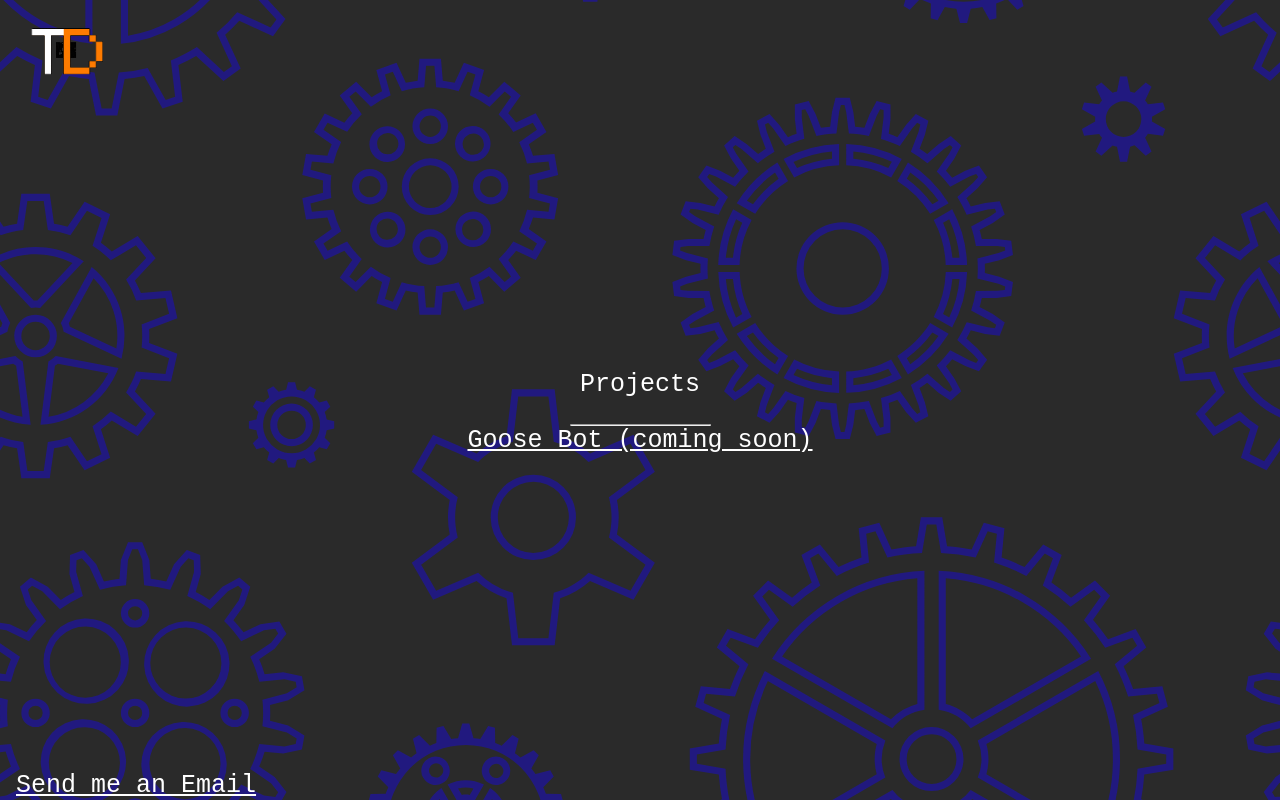
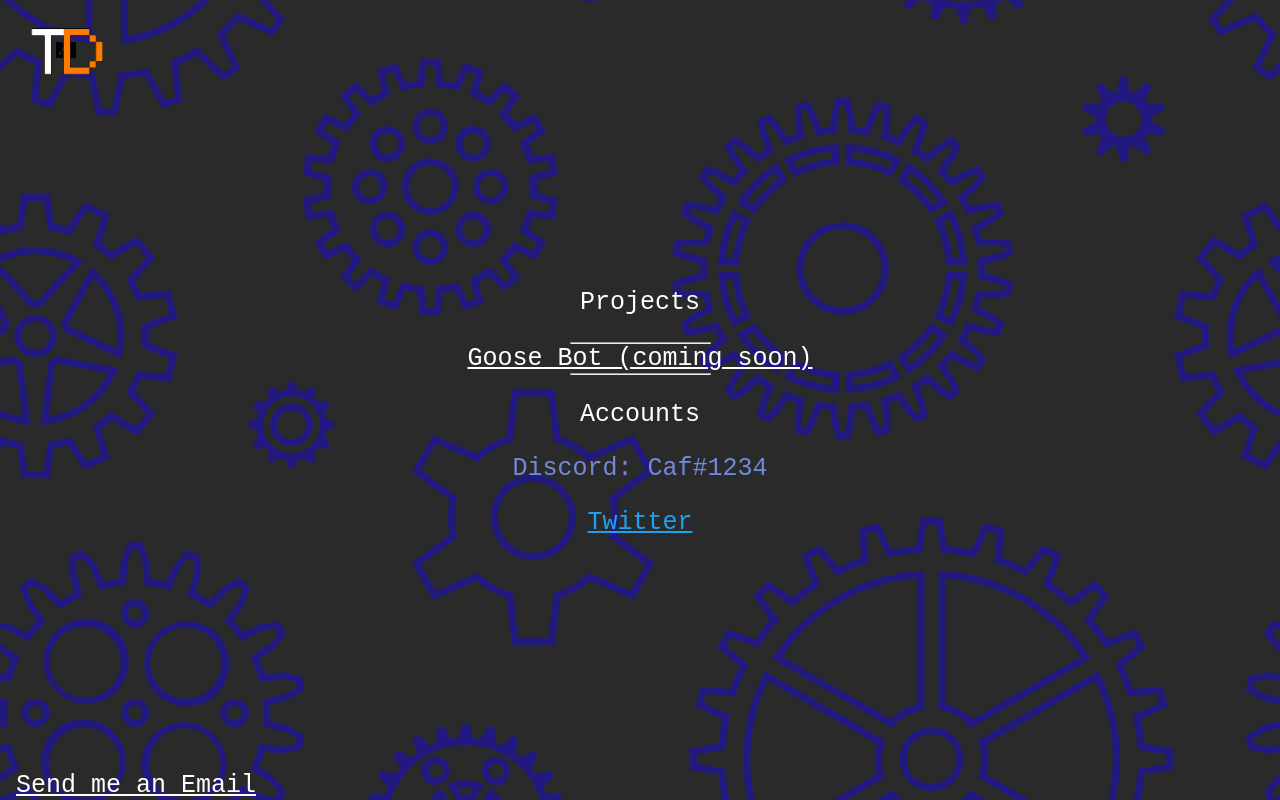
Before and after one commit to CafDev/raize.xyz, a plain HTML site: page projects.html in a window 1280 px wide. Drawn offline with Linux system fonts and the light colour scheme.

Commit message:
Update projects.html

```diff
--- a/projects.html
+++ b/projects.html
@@ -75,8 +75,10 @@ hr {
     <hr>
 
     <a href="https://timdres.com/projects/" style="color: white;">Goose Bot (coming soon)</a>
-
-
+       <hr>
+       <p>Accounts<p>
+      <p style="color: #7289da;">Discord: Caf#1234</p>
+      <a href="https://twitter.com/cafsoepic" style="color: #1DA1F2;">Twitter</a>
 
 
   </div>
```
